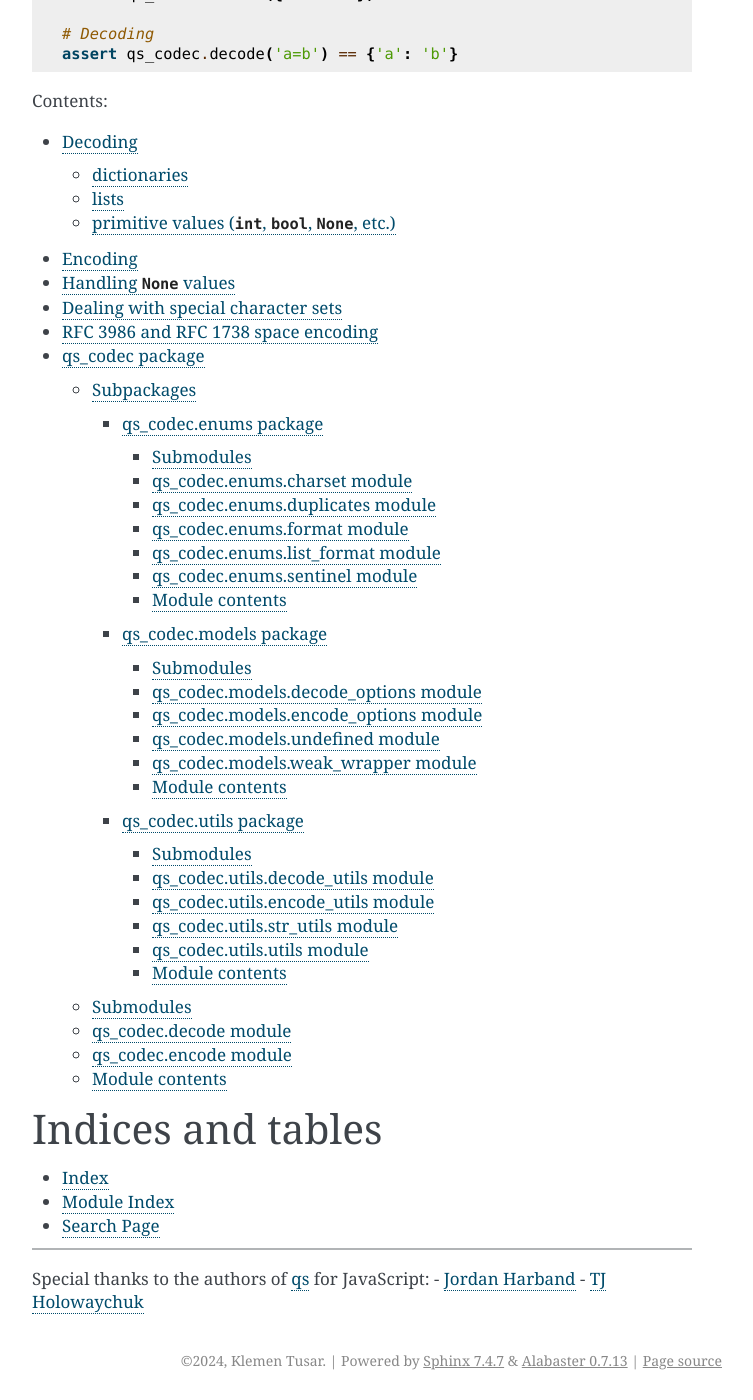
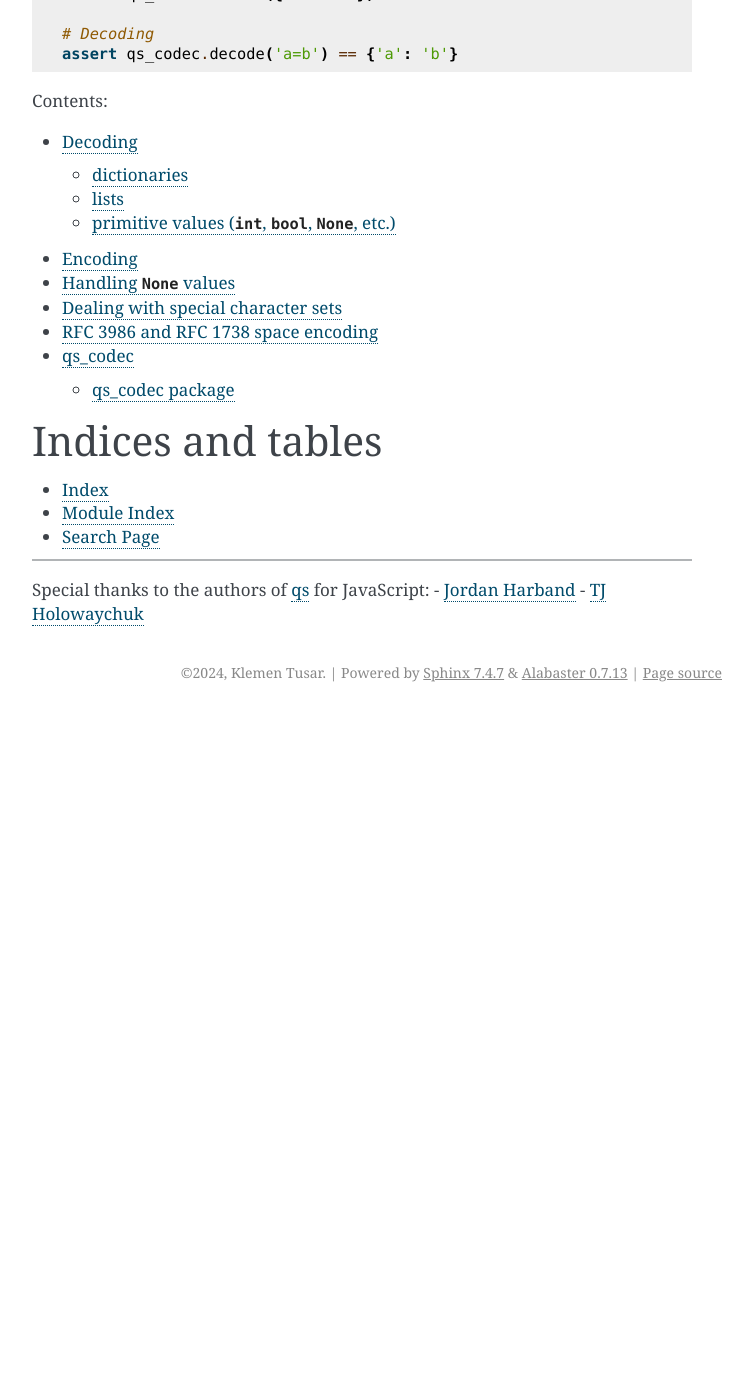
Before and after one commit to techouse/qs_codec, a Sphinx documentation site: the page built from docs/index.rst, in a window 1280 px wide and 1400 px high, scrolled down 499 px. Shown: the whole window, without its empty margins (388-1141 px from the left). Built offline with Sphinx 7.4.7, drawn with Linux system fonts in a browser that asks for light colours; after the commit the page ends 1211 px from its top, so only the background shows below that; some of the changed lines change nothing that is shown.

Commit message:
:memo: update documentation

```diff
--- a/docs/index.rst
+++ b/docs/index.rst
@@ -30,11 +30,11 @@
    assert qs_codec.decode('a=b') == {'a': 'b'}
 
 .. toctree::
-   :maxdepth: 4
+   :maxdepth: 2
    :caption: Contents:
 
    README
-   qs_codec
+   modules
 
 Indices and tables
 ==================
--- /dev/null
+++ b/docs/modules.rst
@@ -0,0 +1,7 @@
+qs_codec
+========
+
+.. toctree::
+   :maxdepth: 4
+
+   qs_codec
```
